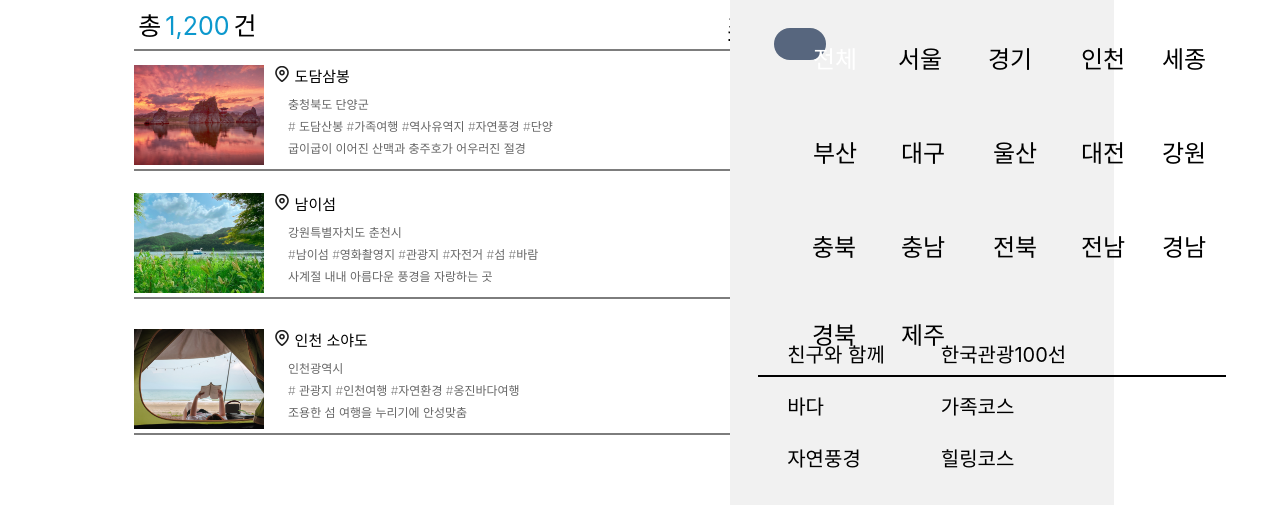
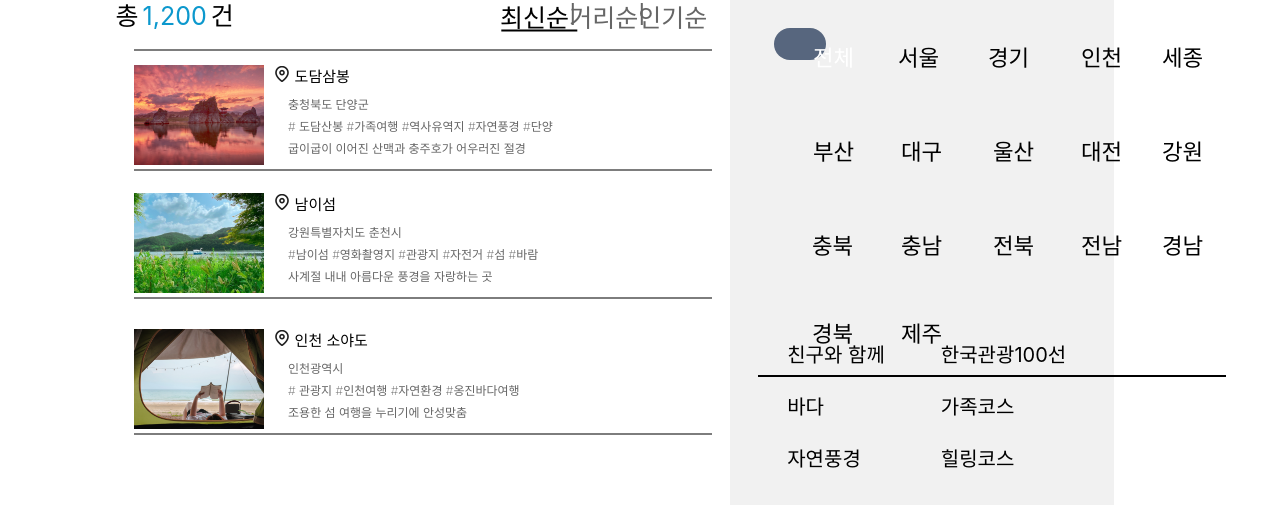
Before and after one commit to minseong-bc/fusionProject, a plain HTML site: page RecPage.html in a window 1280 px wide. Shown: the part 391-896 px from the top of the page. Drawn offline with nearby package versions, Linux system fonts and the light colour scheme; a web font is replaced by a local one.

Commit message:
for fast forward merge

```diff
--- a/style.css
+++ b/style.css
@@ -485,7 +485,7 @@ hr {
     position: absolute; color: #666666; font-size: 25px; font-family: Inter; font-weight: 400; word-wrap: break-word;
 }
 .Area{
-    width: 62px; height: 26px; position: absolute; color: black; font-size: 24px; font-family: Inter; font-weight: 400; word-wrap: break-word;
+    width: 62px; height: 26px; position: absolute; color: black; font-size: 1.4em; font-family: Inter; font-weight: 400; word-wrap: break-word;
 }
 
 .col1{left: 36px;}
@@ -513,7 +513,7 @@ hr {
     width: 1189px; height: 0px; left: 380px; position: absolute; border: 0.50px #7D7D7D solid;
 }
 .divideLines{
-    width: 892px; height: 0px; left: 15%; position: absolute; border: 0.50px #7D7D7D solid;
+    width: 45vw; height: 0px; left: 15%; position: absolute; border: 0.50px #7D7D7D solid;
 }
 .title{
     left: 378px; top: 402px; position: absolute; color: black; font-size: 50px; font-family: Inter; font-weight: 400; word-wrap: break-word;
@@ -618,5 +618,5 @@ hr {
     margin: 0; width: 70vw; height: 55vh; position: absolute; top: 40%; left: 0px;
 }
 .result-sort-bar{
-    width: 900px; height: 75px; top: 13%; left: 15%; position: absolute;
+    width: 45vw; height: 7vh; top: 13%; left: 15%; position: absolute;
 }
```
